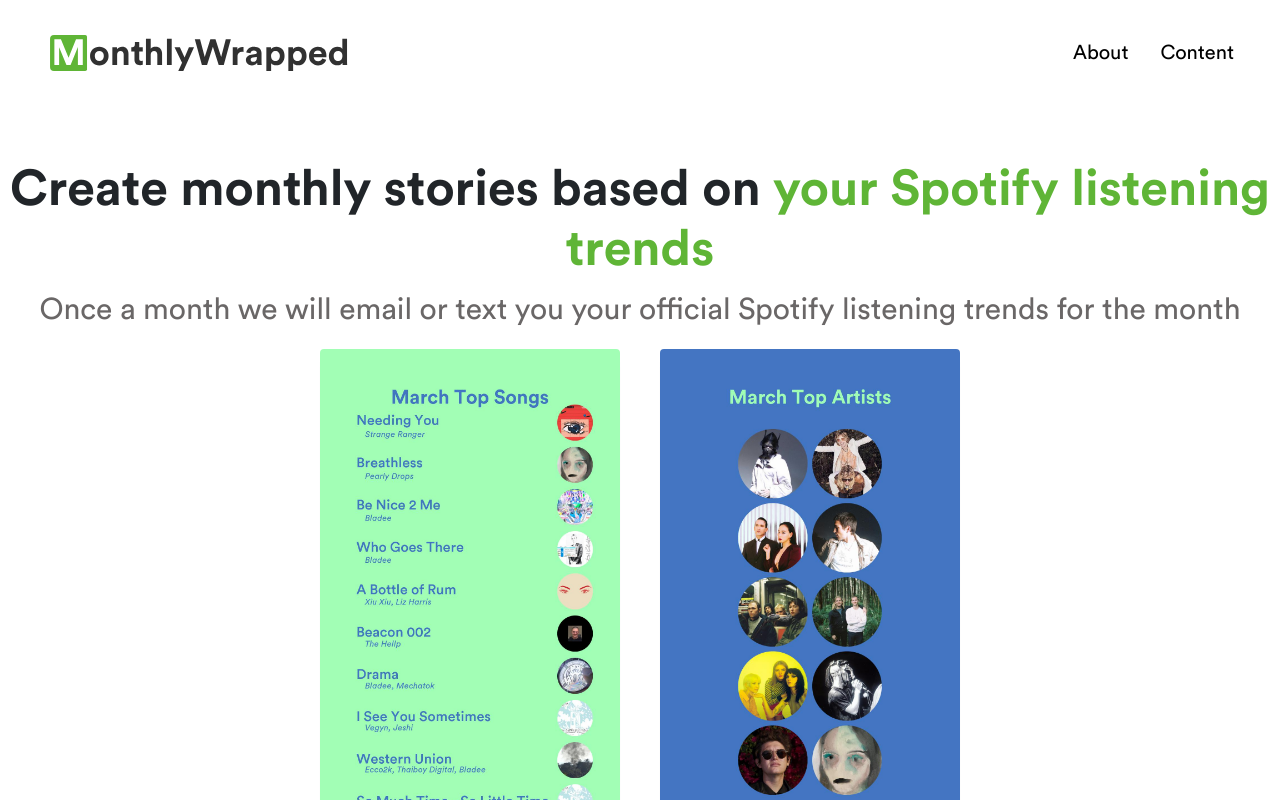
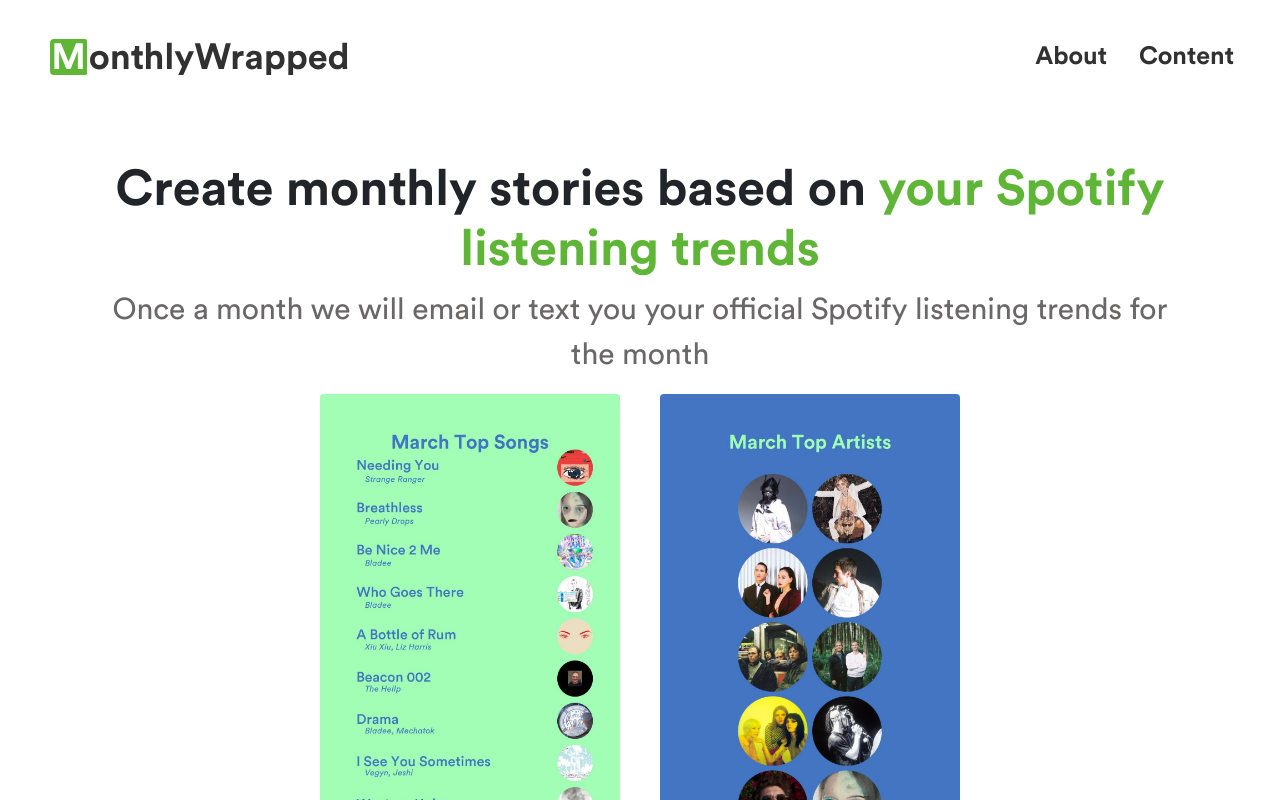
Before and after one commit to jakemcannon/MonthlyWrapped_frontend, a React (Create React App) app: page / in a window 1280 px wide. Shown: the top 800 px of the page. Built offline with nearby package versions, Linux system fonts and the light colour scheme.

Commit message:
add nav links hover state css

```diff
--- a/src/App.css
+++ b/src/App.css
@@ -1,5 +1,6 @@
 .landing-page{
-  /* display: flex; */
+  margin-left: 100px;
+  margin-right: 100px;
   justify-content: center;
   align-items: center;
   align-content: center;
@@ -96,9 +97,14 @@
 }
 
 .nav-links li{
-  font-family: CircularStd-Book;
-  font-size: 20px;
-  color: black;
+  font-family: CircularStd-Bold;
+  font-size: 25px;
+  color: #313131;
+  transition: all 50ms ease-in;
+}
+
+.nav-links li:hover {
+  color: #535353;
 }
 
 .nav-img{
```
